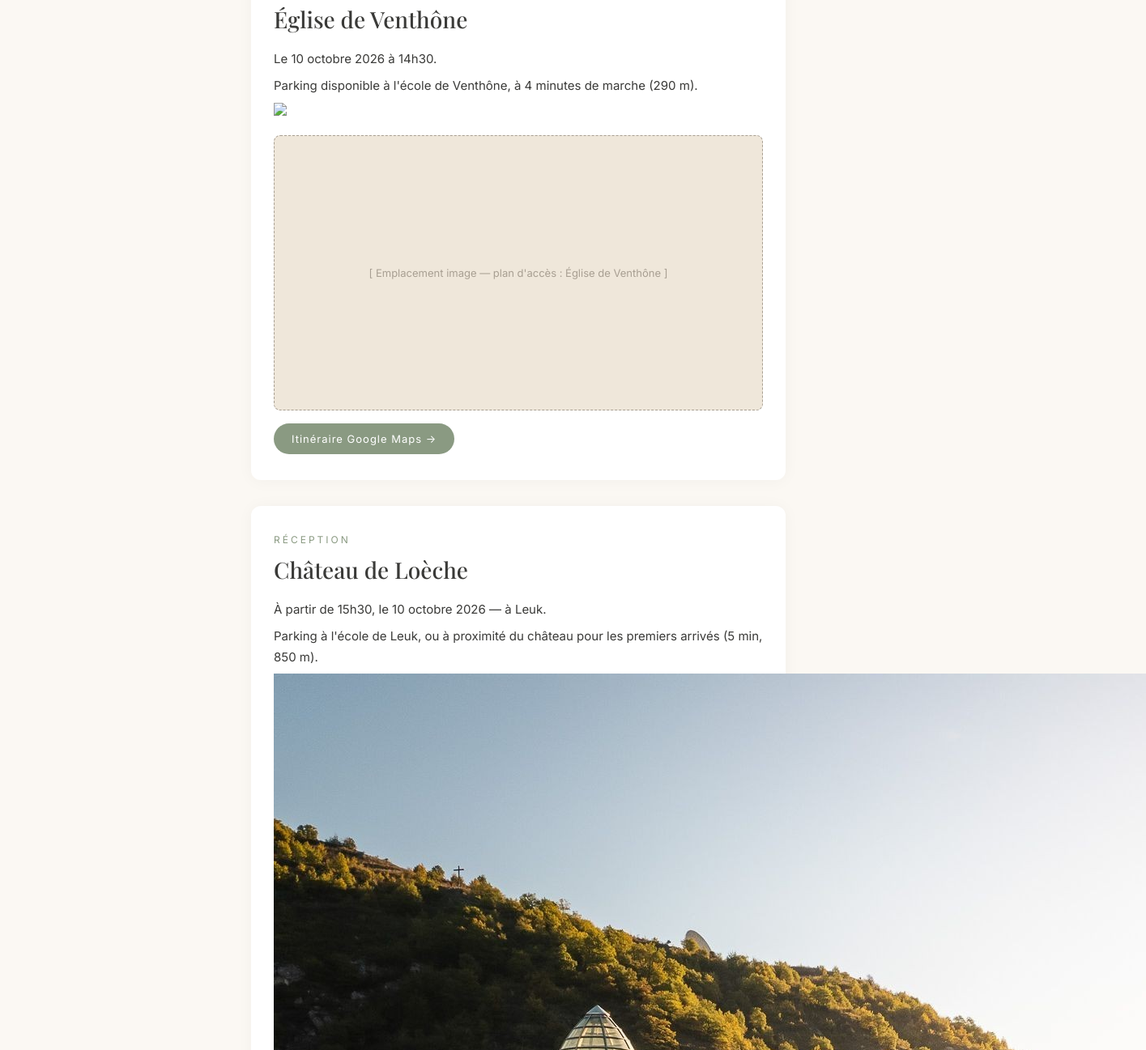
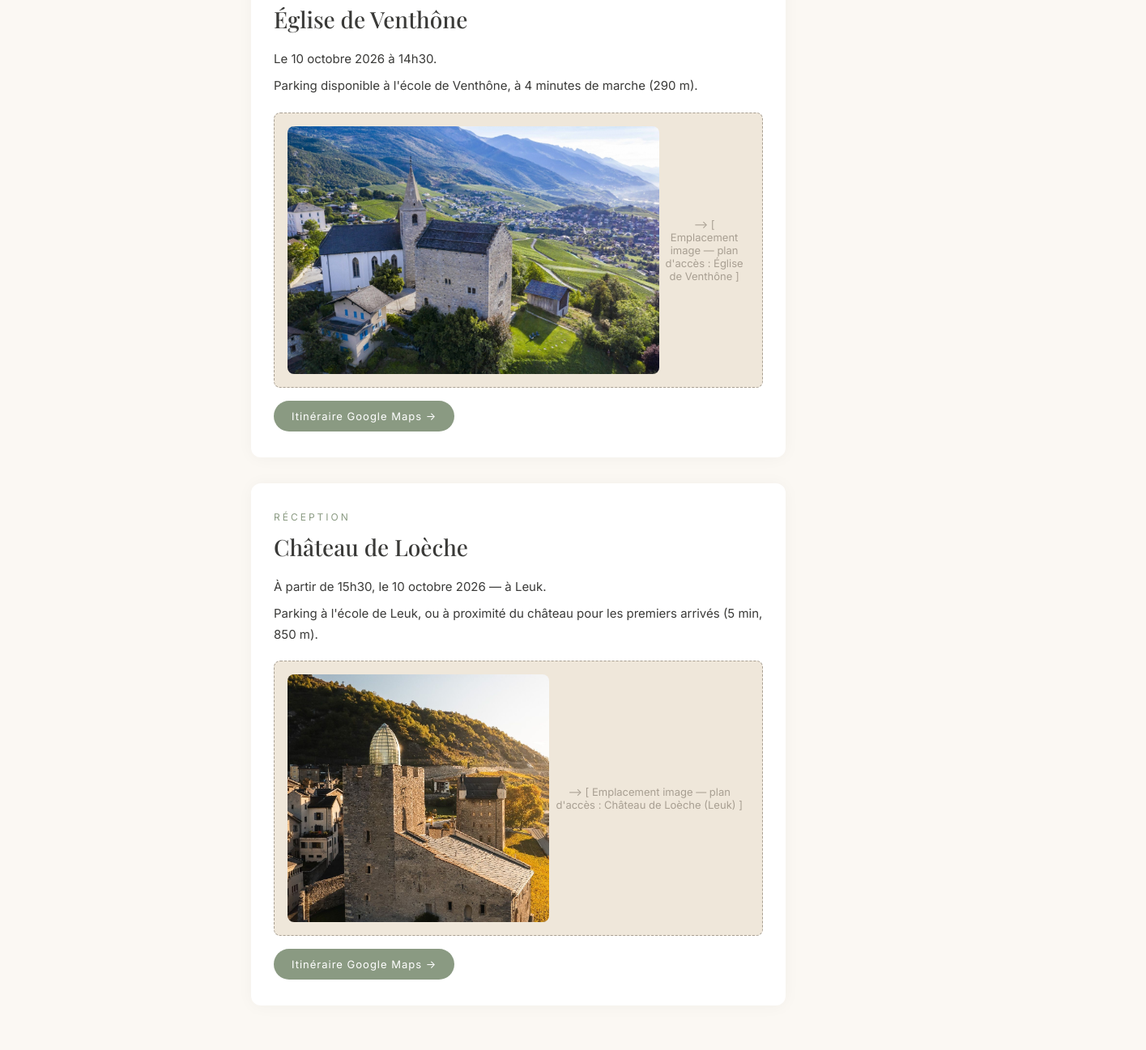
Before and after one commit to jfavre24/Mariage-Jeremy-Justine, a plain HTML site: page Index.html in a window 1280 px wide. Shown: the part 443-1740 px from the top of the page at 81% size, 1415 px wide, since content can reach past the window. Drawn offline with nearby package versions, Linux system fonts and the light colour scheme.

Commit message:
Update Index.html

```diff
--- a/Index.html
+++ b/Index.html
@@ -211,9 +211,8 @@
         <h3>Église de Venthône</h3>
         <p>Le 10 octobre 2026 à 14h30.</p>
         <p>Parking disponible à l'école de Venthône, à 4 minutes de marche (290 m).</p>
-        <img src ="ecole.jpg">
         <div class="plan">
-          <!-- <img src="plan-venthone.jpg" alt="Plan d'accès — Église de Venthône" /> -->
+          <img src="eglise.jpg" alt="Plan d'accès — Église de Venthône" /> -->
           [ Emplacement image — plan d'accès : Église de Venthône ]
         </div>
         <a class="btn-maps" href="https://maps.app.goo.gl/ux9SCuM8z2Cq6EH87" target="_blank" rel="noopener noreferrer">Itinéraire Google Maps →</a>
@@ -224,9 +223,8 @@
         <h3>Château de Loèche</h3>
         <p>À partir de 15h30, le 10 octobre 2026 — à Leuk.</p>
         <p>Parking à l'école de Leuk, ou à proximité du château pour les premiers arrivés (5 min, 850 m).</p>
-        <img src ="Schloss.jpg">
         <div class="plan">
-          <!-- <img src="plan-leuk.jpg" alt="Plan d'accès — Château de Loèche" /> -->
+          <img src="Schloss.jpg" alt="Plan d'accès — Château de Loèche" /> -->
           [ Emplacement image — plan d'accès : Château de Loèche (Leuk) ]
         </div>
         <a class="btn-maps" href="https://maps.app.goo.gl/U9Kv2dFaL9y7oAsf7" target="_blank" rel="noopener noreferrer">Itinéraire Google Maps →</a>
```
